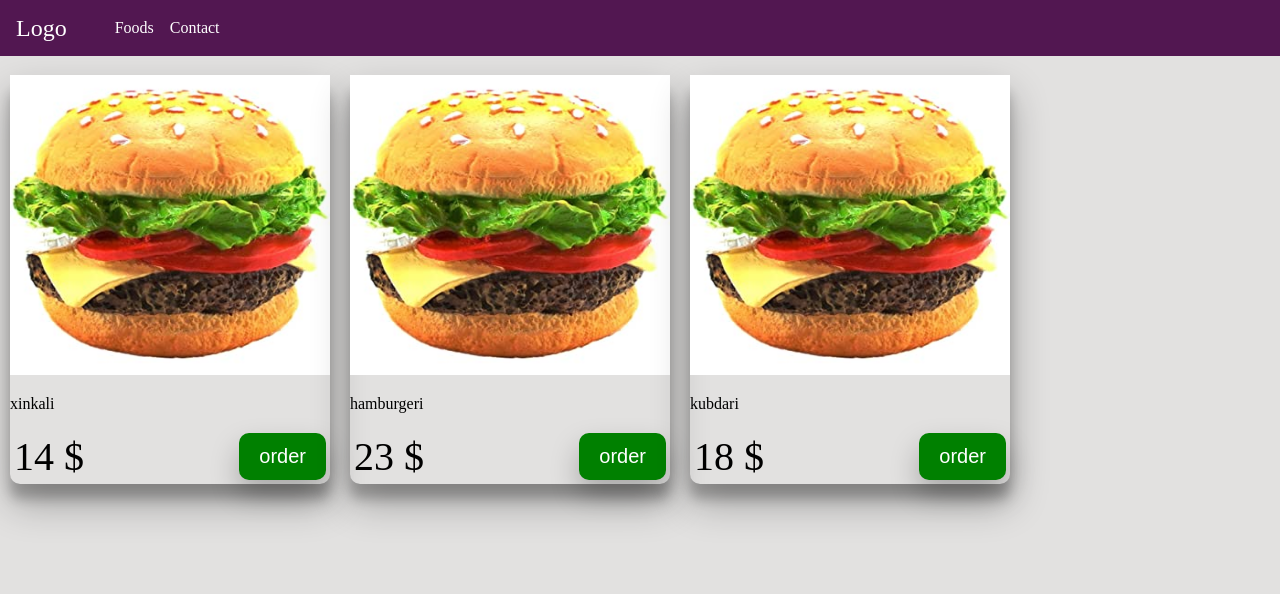
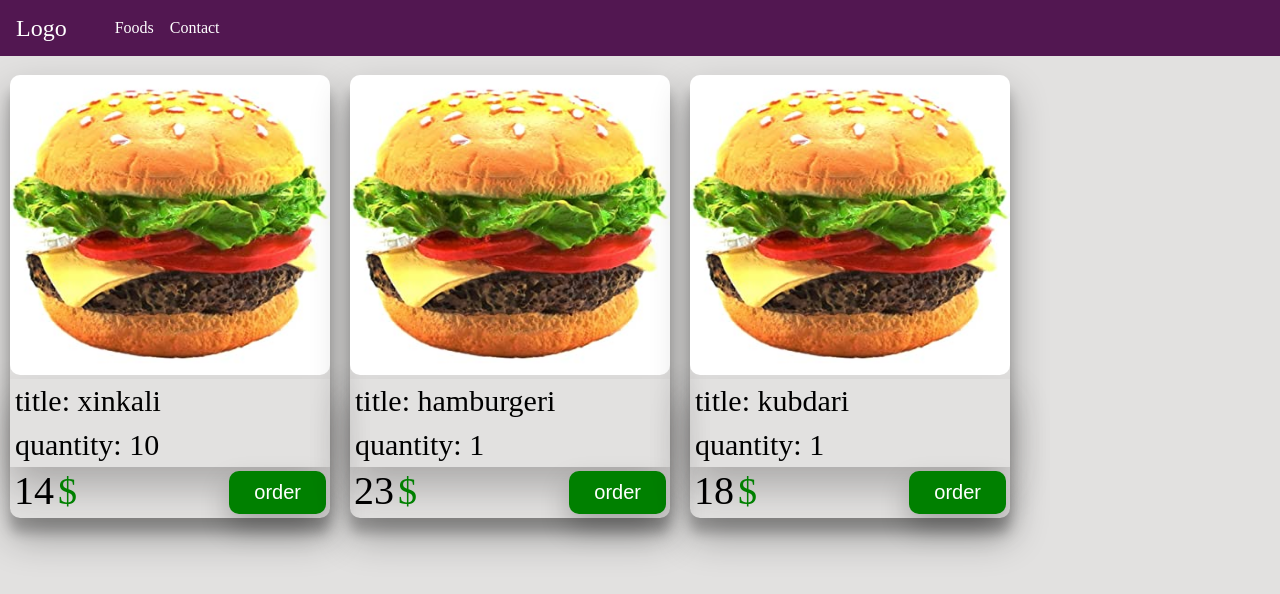
Before and after one commit to edo-edo/food-order, a React app: page / in a window 1280 px wide. Shown: the top 594 px of the page. Built offline with nearby package versions, Linux system fonts and the light colour scheme.

Commit message:
title style

```diff
--- a/src/container/Food/Food.css
+++ b/src/container/Food/Food.css
@@ -9,8 +9,22 @@
     box-shadow: 0 14px 28px rgba(0,0,0,0.25), 0 10px 10px rgba(0,0,0,0.22);
 }
 .Food img {
+    border-radius: 10px;
     width: 100%;
     height: 300px;
+}
+.Food__title {
+    display: flex;
+    flex-direction: column;
+    font-size: 30px;
+    width: 100%;
+    box-shadow: 0 19px 38px rgba(44, 41, 41, 0.3)
+}
+.Food__title p {
+    margin: 5px;
+}
+.Food__pieces {
+    margin: 5px;
 }
 
 .Food_footer {
@@ -18,7 +32,13 @@
     justify-content: space-between;
     width: 100%;
 }
+
+.food__dolar {
+    color: green;
+    font-size: 38px;
+}
 .Food_footer p{
+    color: black;
     margin: 4px;
     font-size: 40px;
     display: inline;
@@ -34,12 +54,12 @@
     outline-style: none;
     cursor:pointer;
     color: white;
-    padding: 10px 20px;
+    padding: 10px 25px;
 }
 
 .Food button:hover {
     background-color: rgb(5, 173, 5);
-    transform: translateX(3px)
+    transform: translateY(-3px)
 }
 
 
--- a/src/container/Food/Food.tsx
+++ b/src/container/Food/Food.tsx
@@ -8,19 +8,34 @@ interface Props {
   key: number,
   title: string,
   price: string,
-  image: string
+  quantity: number,
+  image: string,
 }
 
-const Food:React.FC<Props> = ({ title, price, image }) => (
+const Food:React.FC<Props> = ({
+  title, price, quantity, image,
+}) => (
   <div className={classes.Food}>
     <img alt={title} src={Image} />
-    <div>
-      <p>{title}</p>
+    <div className={classes.Food__title}>
+      <p>
+        title:
+        {' '}
+        {title}
+      </p>
+      <div className={classes.Food__pieces}>
+        quantity:
+        {' '}
+        {quantity}
+      </div>
     </div>
     <div className={classes.Food_footer}>
-      <p>
-        {`${price} $`}
-      </p>
+      <div className={classes.food__dolar}>
+        <p>
+          {price}
+        </p>
+        $
+      </div>
       <button type="button">order</button>
     </div>
   </div>
@@ -29,6 +44,7 @@ const Food:React.FC<Props> = ({ title, price, image }) => (
 Food.propTypes = {
   title: PropTypes.string.isRequired,
   price: PropTypes.string.isRequired,
+  quantity: PropTypes.number.isRequired,
   image: PropTypes.string.isRequired,
 };
 
--- a/src/container/Foods.tsx
+++ b/src/container/Foods.tsx
@@ -8,18 +8,21 @@ const testArray = [
     id: 1,
     title: 'xinkali',
     price: '14',
+    quantity: 10,
     image: '../../assets/images/xinkali.jpg',
   },
   {
     id: 2,
     title: 'hamburgeri',
     price: '23',
+    quantity: 1,
     image: '../../assets/images/hamburger.jpg',
   },
   {
     id: 3,
     title: 'kubdari',
     price: '18',
+    quantity: 1,
     image: '../../assets/images/kubdari.jpg',
   },
 ];
@@ -32,6 +35,7 @@ const Foods:React.FC = () => (
           key={food.id}
           title={food.title}
           price={food.price}
+          quantity={food.quantity}
           image={food.image}
         />
       ))
```
